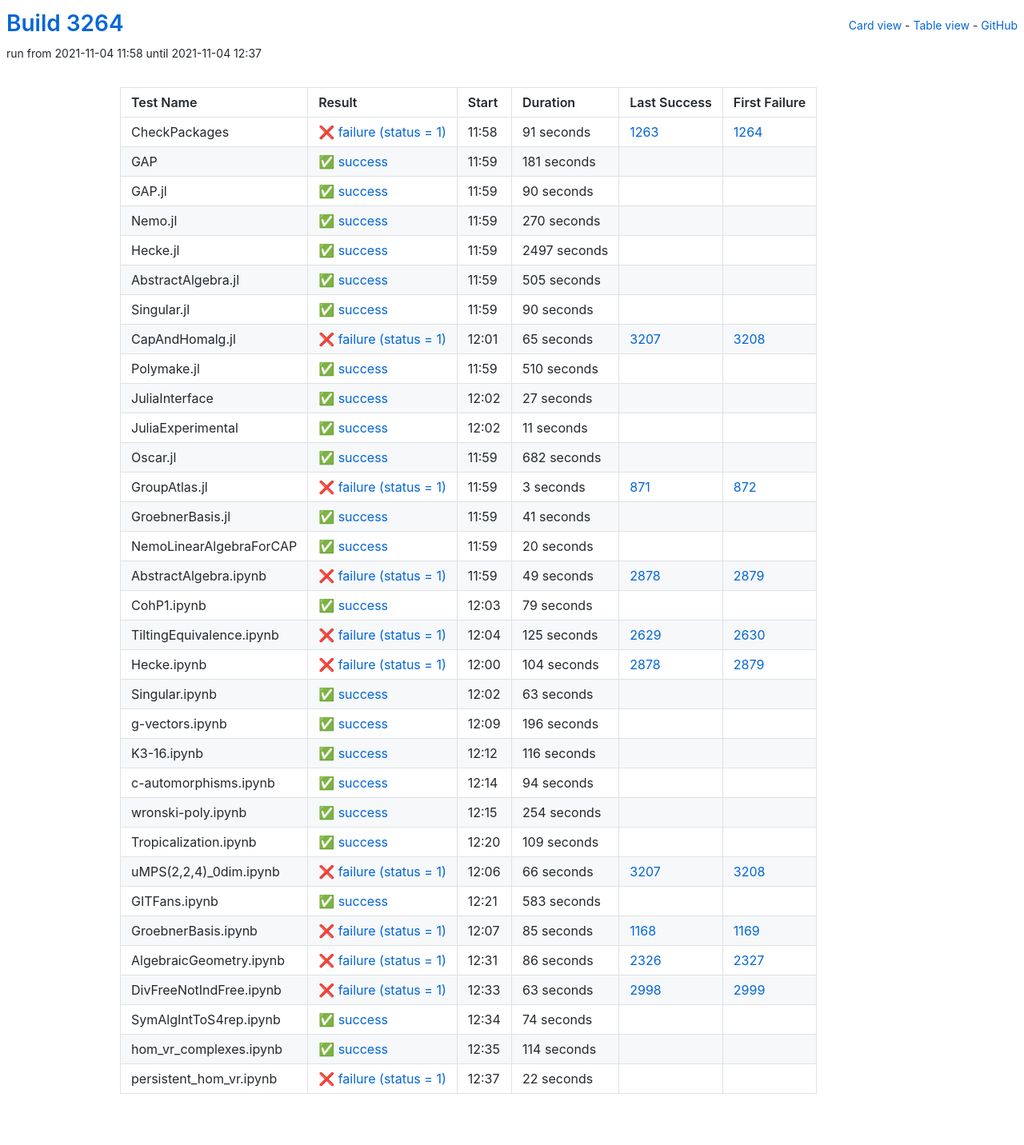
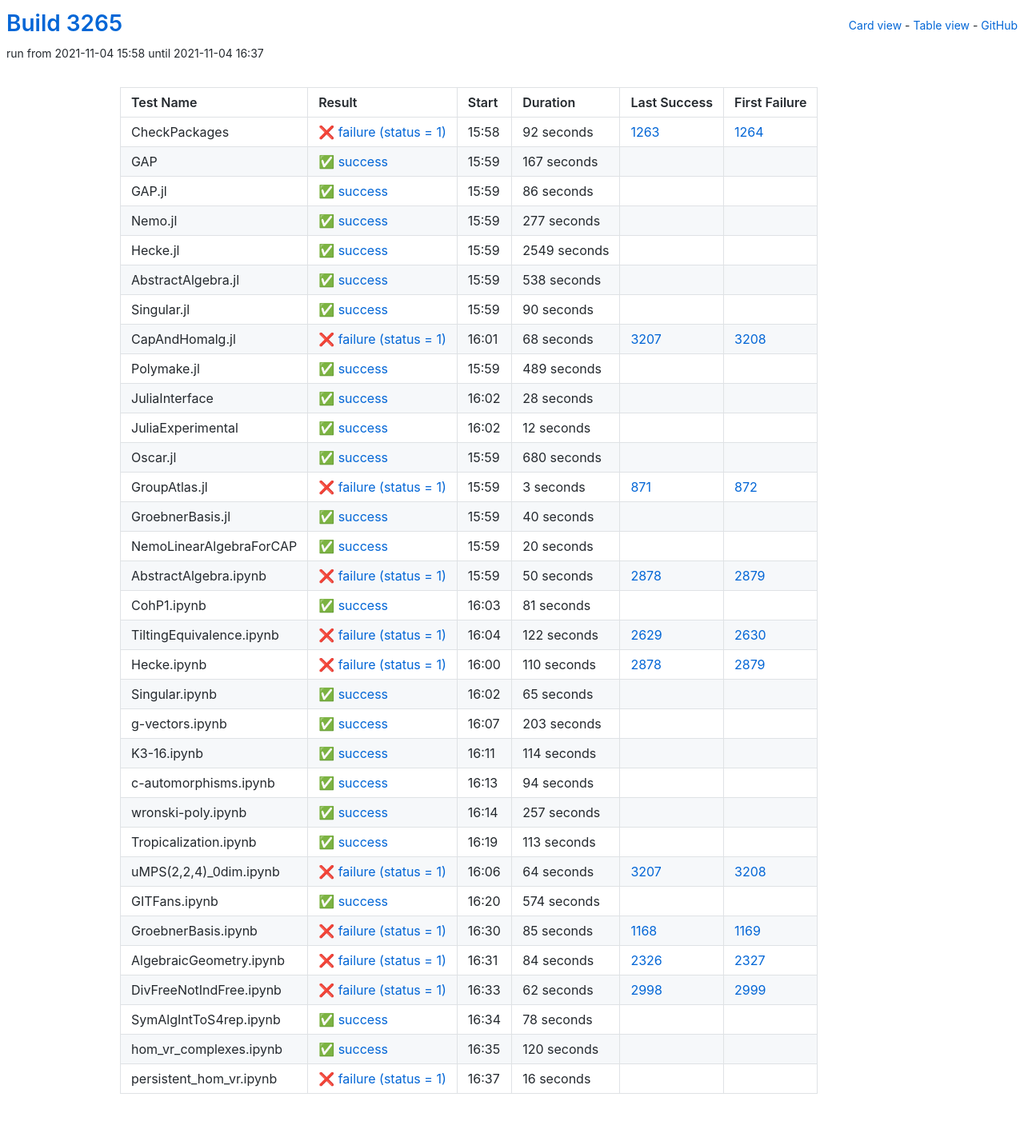
Before and after one commit to oscar-system/oscar-ci-status-stable, a Jekyll site: the page built from table.html, in a window 1280 px wide. Shown: the whole page at 80% size. Built offline with Jekyll 4.4.1, drawn with Linux system fonts in a browser that asks for light colours.

Commit message:
Build #3265

```diff
--- a/_data/ci.yml
+++ b/_data/ci.yml
@@ -1,6 +1,6 @@
 ---
-build: 3264
-build_url: https://oscarci.mathematik.uni-kl.de/job/oscar-stable/3264/
+build: 3265
+build_url: https://oscarci.mathematik.uni-kl.de/job/oscar-stable/3265/
 job: oscar-stable
 organization: oscar-system
 repo: oscar-ci-status-stable
@@ -8,80 +8,80 @@ repourl: https://github.com/oscar-system/oscar-ci-status-stable
 tests:
 - name: CheckPackages
   id: checkpackages
-  log: https://oscarci.mathematik.uni-kl.de/job/oscar-stable/3264/artifact/logs/build-3264/CheckPackages.log
-  start: 2021-11-04 11:58
+  log: https://oscarci.mathematik.uni-kl.de/job/oscar-stable/3265/artifact/logs/build-3265/CheckPackages.log
+  start: 2021-11-04 15:58
   success: false
   exitcode: 1
   status: failure
-  duration: 91
+  duration: 92
   last_success: 1263
   last_success_url: https://oscarci.mathematik.uni-kl.de/job/oscar-stable/1263/
   first_failure: 1264
   first_failure_url: https://oscarci.mathematik.uni-kl.de/job/oscar-stable/1264/
 - name: GAP
   id: gap
-  log: https://oscarci.mathematik.uni-kl.de/job/oscar-stable/3264/artifact/logs/build-3264/GAP.log
-  start: 2021-11-04 11:59
+  log: https://oscarci.mathematik.uni-kl.de/job/oscar-stable/3265/artifact/logs/build-3265/GAP.log
+  start: 2021-11-04 15:59
   success: true
   exitcode: 0
   status: success
-  duration: 181
+  duration: 167
   last_success: false
   last_success_url:
   first_failure: false
   first_failure_url:
 - name: GAP.jl
   id: gap-jl
-  log: https://oscarci.mathematik.uni-kl.de/job/oscar-stable/3264/artifact/logs/build-3264/GAP.jl.log
-  start: 2021-11-04 11:59
+  log: https://oscarci.mathematik.uni-kl.de/job/oscar-stable/3265/artifact/logs/build-3265/GAP.jl.log
+  start: 2021-11-04 15:59
   success: true
   exitcode: 0
   status: success
-  duration: 90
+  duration: 86
   last_success: false
   last_success_url:
   first_failure: false
   first_failure_url:
 - name: Nemo.jl
   id: nemo-jl
-  log: https://oscarci.mathematik.uni-kl.de/job/oscar-stable/3264/artifact/logs/build-3264/Nemo.jl.log
-  start: 2021-11-04 11:59
+  log: https://oscarci.mathematik.uni-kl.de/job/oscar-stable/3265/artifact/logs/build-3265/Nemo.jl.log
+  start: 2021-11-04 15:59
   success: true
   exitcode: 0
   status: success
-  duration: 270
+  duration: 277
   last_success: false
   last_success_url:
   first_failure: false
   first_failure_url:
 - name: Hecke.jl
   id: hecke-jl
-  log: https://oscarci.mathematik.uni-kl.de/job/oscar-stable/3264/artifact/logs/build-3264/Hecke.jl.log
-  start: 2021-11-04 11:59
+  log: https://oscarci.mathematik.uni-kl.de/job/oscar-stable/3265/artifact/logs/build-3265/Hecke.jl.log
+  start: 2021-11-04 15:59
   success: true
   exitcode: 0
   status: success
-  duration: 2497
+  duration: 2549
   last_success: false
   last_success_url:
   first_failure: false
   first_failure_url:
 - name: AbstractAlgebra.jl
   id: abstractalgebra-jl
-  log: https://oscarci.mathematik.uni-kl.de/job/oscar-stable/3264/artifact/logs/build-3264/AbstractAlgebra.jl.log
-  start: 2021-11-04 11:59
+  log: https://oscarci.mathematik.uni-kl.de/job/oscar-stable/3265/artifact/logs/build-3265/AbstractAlgebra.jl.log
+  start: 2021-11-04 15:59
   success: true
   exitcode: 0
   status: success
-  duration: 505
+  duration: 538
   last_success: false
   last_success_url:
   first_failure: false
   first_failure_url:
 - name: Singular.jl
   id: singular-jl
-  log: https://oscarci.mathematik.uni-kl.de/job/oscar-stable/3264/artifact/logs/build-3264/Singular.jl.log
-  start: 2021-11-04 11:59
+  log: https://oscarci.mathematik.uni-kl.de/job/oscar-stable/3265/artifact/logs/build-3265/Singular.jl.log
+  start: 2021-11-04 15:59
   success: true
   exitcode: 0
   status: success
@@ -92,68 +92,68 @@ tests:
   first_failure_url:
 - name: CapAndHomalg.jl
   id: capandhomalg-jl
-  log: https://oscarci.mathematik.uni-kl.de/job/oscar-stable/3264/artifact/logs/build-3264/CapAndHomalg.jl.log
-  start: 2021-11-04 12:01
+  log: https://oscarci.mathematik.uni-kl.de/job/oscar-stable/3265/artifact/logs/build-3265/CapAndHomalg.jl.log
+  start: 2021-11-04 16:01
   success: false
   exitcode: 1
   status: failure
-  duration: 65
+  duration: 68
   last_success: 3207
   last_success_url: https://oscarci.mathematik.uni-kl.de/job/oscar-stable/3207/
   first_failure: 3208
   first_failure_url: https://oscarci.mathematik.uni-kl.de/job/oscar-stable/3208/
 - name: Polymake.jl
   id: polymake-jl
-  log: https://oscarci.mathematik.uni-kl.de/job/oscar-stable/3264/artifact/logs/build-3264/Polymake.jl.log
-  start: 2021-11-04 11:59
+  log: https://oscarci.mathematik.uni-kl.de/job/oscar-stable/3265/artifact/logs/build-3265/Polymake.jl.log
+  start: 2021-11-04 15:59
   success: true
   exitcode: 0
   status: success
-  duration: 510
+  duration: 489
   last_success: false
   last_success_url:
   first_failure: false
   first_failure_url:
 - name: JuliaInterface
   id: juliainterface
-  log: https://oscarci.mathematik.uni-kl.de/job/oscar-stable/3264/artifact/logs/build-3264/JuliaInterface.log
-  start: 2021-11-04 12:02
+  log: https://oscarci.mathematik.uni-kl.de/job/oscar-stable/3265/artifact/logs/build-3265/JuliaInterface.log
+  start: 2021-11-04 16:02
   success: true
   exitcode: 0
   status: success
-  duration: 27
+  duration: 28
   last_success: false
   last_success_url:
   first_failure: false
   first_failure_url:
 - name: JuliaExperimental
   id: juliaexperimental
-  log: https://oscarci.mathematik.uni-kl.de/job/oscar-stable/3264/artifact/logs/build-3264/JuliaExperimental.log
-  start: 2021-11-04 12:02
+  log: https://oscarci.mathematik.uni-kl.de/job/oscar-stable/3265/artifact/logs/build-3265/JuliaExperimental.log
+  start: 2021-11-04 16:02
   success: true
   exitcode: 0
   status: success
-  duration: 11
+  duration: 12
   last_success: false
   last_success_url:
   first_failure: false
   first_failure_url:
 - name: Oscar.jl
   id: oscar-jl
-  log: https://oscarci.mathematik.uni-kl.de/job/oscar-stable/3264/artifact/logs/build-3264/Oscar.jl.log
-  start: 2021-11-04 11:59
+  log: https://oscarci.mathematik.uni-kl.de/job/oscar-stable/3265/artifact/logs/build-3265/Oscar.jl.log
+  start: 2021-11-04 15:59
   success: true
   exitcode: 0
   status: success
-  duration: 682
+  duration: 680
   last_success: false
   last_success_url:
   first_failure: false
   first_failure_url:
 - name: GroupAtlas.jl
   id: groupatlas-jl
-  log: https://oscarci.mathematik.uni-kl.de/job/oscar-stable/3264/artifact/logs/build-3264/GroupAtlas.jl.log
-  start: 2021-11-04 11:59
+  log: https://oscarci.mathematik.uni-kl.de/job/oscar-stable/3265/artifact/logs/build-3265/GroupAtlas.jl.log
+  start: 2021-11-04 15:59
   success: false
   exitcode: 1
   status: failure
@@ -164,20 +164,20 @@ tests:
   first_failure_url: https://oscarci.mathematik.uni-kl.de/job/oscar-stable/872/
 - name: GroebnerBasis.jl
   id: groebnerbasis-jl
-  log: https://oscarci.mathematik.uni-kl.de/job/oscar-stable/3264/artifact/logs/build-3264/GroebnerBasis.jl.log
-  start: 2021-11-04 11:59
+  log: https://oscarci.mathematik.uni-kl.de/job/oscar-stable/3265/artifact/logs/build-3265/GroebnerBasis.jl.log
+  start: 2021-11-04 15:59
   success: true
   exitcode: 0
   status: success
-  duration: 41
+  duration: 40
   last_success: false
   last_success_url:
   first_failure: false
   first_failure_url:
 - name: NemoLinearAlgebraForCAP
   id: nemolinearalgebraforcap
-  log: https://oscarci.mathematik.uni-kl.de/job/oscar-stable/3264/artifact/logs/build-3264/NemoLinearAlgebraForCAP.log
-  start: 2021-11-04 11:59
+  log: https://oscarci.mathematik.uni-kl.de/job/oscar-stable/3265/artifact/logs/build-3265/NemoLinearAlgebraForCAP.log
+  start: 2021-11-04 15:59
   success: true
   exitcode: 0
   status: success
@@ -188,92 +188,92 @@ tests:
   first_failure_url:
 - name: AbstractAlgebra.ipynb
   id: abstractalgebra-ipynb
-  log: https://oscarci.mathematik.uni-kl.de/job/oscar-stable/3264/artifact/logs/build-3264/AbstractAlgebra.ipynb.log
-  start: 2021-11-04 11:59
+  log: https://oscarci.mathematik.uni-kl.de/job/oscar-stable/3265/artifact/logs/build-3265/AbstractAlgebra.ipynb.log
+  start: 2021-11-04 15:59
   success: false
   exitcode: 1
   status: failure
-  duration: 49
+  duration: 50
   last_success: 2878
   last_success_url: https://oscarci.mathematik.uni-kl.de/job/oscar-stable/2878/
   first_failure: 2879
   first_failure_url: https://oscarci.mathematik.uni-kl.de/job/oscar-stable/2879/
 - name: CohP1.ipynb
   id: cohp1-ipynb
-  log: https://oscarci.mathematik.uni-kl.de/job/oscar-stable/3264/artifact/logs/build-3264/CohP1.ipynb.log
-  start: 2021-11-04 12:03
+  log: https://oscarci.mathematik.uni-kl.de/job/oscar-stable/3265/artifact/logs/build-3265/CohP1.ipynb.log
+  start: 2021-11-04 16:03
   success: true
   exitcode: 0
   status: success
-  duration: 79
+  duration: 81
   last_success: false
   last_success_url:
   first_failure: false
   first_failure_url:
 - name: TiltingEquivalence.ipynb
   id: tiltingequivalence-ipynb
-  log: https://oscarci.mathematik.uni-kl.de/job/oscar-stable/3264/artifact/logs/build-3264/TiltingEquivalence.ipynb.log
-  start: 2021-11-04 12:04
+  log: https://oscarci.mathematik.uni-kl.de/job/oscar-stable/3265/artifact/logs/build-3265/TiltingEquivalence.ipynb.log
+  start: 2021-11-04 16:04
   success: false
   exitcode: 1
   status: failure
-  duration: 125
+  duration: 122
   last_success: 2629
   last_success_url: https://oscarci.mathematik.uni-kl.de/job/oscar-stable/2629/
   first_failure: 2630
   first_failure_url: https://oscarci.mathematik.uni-kl.de/job/oscar-stable/2630/
 - name: Hecke.ipynb
   id: hecke-ipynb
-  log: https://oscarci.mathematik.uni-kl.de/job/oscar-stable/3264/artifact/logs/build-3264/Hecke.ipynb.log
-  start: 2021-11-04 12:00
+  log: https://oscarci.mathematik.uni-kl.de/job/oscar-stable/3265/artifact/logs/build-3265/Hecke.ipynb.log
+  start: 2021-11-04 16:00
   success: false
   exitcode: 1
   status: failure
-  duration: 104
+  duration: 110
   last_success: 2878
   last_success_url: https://oscarci.mathematik.uni-kl.de/job/oscar-stable/2878/
   first_failure: 2879
   first_failure_url: https://oscarci.mathematik.uni-kl.de/job/oscar-stable/2879/
 - name: Singular.ipynb
   id: singular-ipynb
-  log: https://oscarci.mathematik.uni-kl.de/job/oscar-stable/3264/artifact/logs/build-3264/Singular.ipynb.log
-  start: 2021-11-04 12:02
+  log: https://oscarci.mathematik.uni-kl.de/job/oscar-stable/3265/artifact/logs/build-3265/Singular.ipynb.log
+  start: 2021-11-04 16:02
   success: true
   exitcode: 0
   status: success
-  duration: 63
+  duration: 65
   last_success: false
   last_success_url:
   first_failure: false
   first_failure_url:
 - name: g-vectors.ipynb
   id: g-vectors-ipynb
-  log: https://oscarci.mathematik.uni-kl.de/job/oscar-stable/3264/artifact/logs/build-3264/g-vectors.ipynb.log
-  start: 2021-11-04 12:09
+  log: https://oscarci.mathematik.uni-kl.de/job/oscar-stable/3265/artifact/logs/build-3265/g-vectors.ipynb.log
+  start: 2021-11-04 16:07
   success: true
   exitcode: 0
   status: success
-  duration: 196
+  duration: 203
   last_success: false
   last_success_url:
   first_failure: false
   first_failure_url:
 - name: K3-16.ipynb
   id: k3-16-ipynb
-  log: https://oscarci.mathematik.uni-kl.de/job/oscar-stable/3264/artifact/logs/build-3264/K3-16.ipynb.log
-  start: 2021-11-04 12:12
+  log: https://oscarci.mathematik.uni-kl.de/job/oscar-stable/3265/artifact/logs/build-3265/K3-16.ipynb.log
+  start: 2021-11-04 16:11
   success: true
   exitcode: 0
   status: success
-  duration: 116
+  duration: 114
   last_success: false
   last_success_url:
   first_failure: false
   first_failure_url:
 - name: c-automorphisms.ipynb
   id: c-automorphisms-ipynb
-  log: https://oscarci.mathematik.uni-kl.de/job/oscar-stable/3264/artifact/logs/build-3264/c-automorphisms.ipynb.log
-  start: 2021-11-04 12:14
+  log: https://oscarci.mathematik.uni-kl.de/job/oscar-stable/3265/artifact/logs/build-3265/c-automorphisms.ipynb.log
+  start: 2021-11-04 16:13
   success: true
   exitcode: 0
   status: success
@@ -284,56 +284,56 @@ tests:
   first_failure_url:
 - name: wronski-poly.ipynb
   id: wronski-poly-ipynb
-  log: https://oscarci.mathematik.uni-kl.de/job/oscar-stable/3264/artifact/logs/build-3264/wronski-poly.ipynb.log
-  start: 2021-11-04 12:15
+  log: https://oscarci.mathematik.uni-kl.de/job/oscar-stable/3265/artifact/logs/build-3265/wronski-poly.ipynb.log
+  start: 2021-11-04 16:14
   success: true
   exitcode: 0
   status: success
-  duration: 254
+  duration: 257
   last_success: false
   last_success_url:
   first_failure: false
   first_failure_url:
 - name: Tropicalization.ipynb
   id: tropicalization-ipynb
-  log: https://oscarci.mathematik.uni-kl.de/job/oscar-stable/3264/artifact/logs/build-3264/Tropicalization.ipynb.log
-  start: 2021-11-04 12:20
+  log: https://oscarci.mathematik.uni-kl.de/job/oscar-stable/3265/artifact/logs/build-3265/Tropicalization.ipynb.log
+  start: 2021-11-04 16:19
   success: true
   exitcode: 0
   status: success
-  duration: 109
+  duration: 113
   last_success: false
   last_success_url:
   first_failure: false
   first_failure_url:
 - name: uMPS(2,2,4)_0dim.ipynb
   id: umps-2-2-4-0dim-ipynb
-  log: https://oscarci.mathematik.uni-kl.de/job/oscar-stable/3264/artifact/logs/build-3264/uMPS-2-2-4-_0dim.ipynb.log
-  start: 2021-11-04 12:06
+  log: https://oscarci.mathematik.uni-kl.de/job/oscar-stable/3265/artifact/logs/build-3265/uMPS-2-2-4-_0dim.ipynb.log
+  start: 2021-11-04 16:06
   success: false
   exitcode: 1
   status: failure
-  duration: 66
+  duration: 64
   last_success: 3207
   last_success_url: https://oscarci.mathematik.uni-kl.de/job/oscar-stable/3207/
   first_failure: 3208
   first_failure_url: https://oscarci.mathematik.uni-kl.de/job/oscar-stable/3208/
 - name: GITFans.ipynb
   id: gitfans-ipynb
-  log: https://oscarci.mathematik.uni-kl.de/job/oscar-stable/3264/artifact/logs/build-3264/GITFans.ipynb.log
-  start: 2021-11-04 12:21
+  log: https://oscarci.mathematik.uni-kl.de/job/oscar-stable/3265/artifact/logs/build-3265/GITFans.ipynb.log
+  start: 2021-11-04 16:20
   success: true
   exitcode: 0
   status: success
-  duration: 583
+  duration: 574
   last_success: false
   last_success_url:
   first_failure: false
   first_failure_url:
 - name: GroebnerBasis.ipynb
   id: groebnerbasis-ipynb
-  log: https://oscarci.mathematik.uni-kl.de/job/oscar-stable/3264/artifact/logs/build-3264/GroebnerBasis.ipynb.log
-  start: 2021-11-04 12:07
+  log: https://oscarci.mathematik.uni-kl.de/job/oscar-stable/3265/artifact/logs/build-3265/GroebnerBasis.ipynb.log
+  start: 2021-11-04 16:30
   success: false
   exitcode: 1
   status: failure
@@ -344,60 +344,60 @@ tests:
   first_failure_url: https://oscarci.mathematik.uni-kl.de/job/oscar-stable/1169/
 - name: AlgebraicGeometry.ipynb
   id: algebraicgeometry-ipynb
-  log: https://oscarci.mathematik.uni-kl.de/job/oscar-stable/3264/artifact/logs/build-3264/AlgebraicGeometry.ipynb.log
-  start: 2021-11-04 12:31
+  log: https://oscarci.mathematik.uni-kl.de/job/oscar-stable/3265/artifact/logs/build-3265/AlgebraicGeometry.ipynb.log
+  start: 2021-11-04 16:31
   success: false
   exitcode: 1
   status: failure
-  duration: 86
+  duration: 84
   last_success: 2326
   last_success_url: https://oscarci.mathematik.uni-kl.de/job/oscar-stable/2326/
   first_failure: 2327
   first_failure_url: https://oscarci.mathematik.uni-kl.de/job/oscar-stable/2327/
 - name: DivFreeNotIndFree.ipynb
   id: divfreenotindfree-ipynb
-  log: https://oscarci.mathematik.uni-kl.de/job/oscar-stable/3264/artifact/logs/build-3264/DivFreeNotIndFree.ipynb.log
-  start: 2021-11-04 12:33
+  log: https://oscarci.mathematik.uni-kl.de/job/oscar-stable/3265/artifact/logs/build-3265/DivFreeNotIndFree.ipynb.log
+  start: 2021-11-04 16:33
   success: false
   exitcode: 1
   status: failure
-  duration: 63
+  duration: 62
   last_success: 2998
   last_success_url: https://oscarci.mathematik.uni-kl.de/job/oscar-stable/2998/
   first_failure: 2999
   first_failure_url: https://oscarci.mathematik.uni-kl.de/job/oscar-stable/2999/
 - name: SymAlgIntToS4rep.ipynb
   id: symalginttos4rep-ipynb
-  log: https://oscarci.mathematik.uni-kl.de/job/oscar-stable/3264/artifact/logs/build-3264/SymAlgIntToS4rep.ipynb.log
-  start: 2021-11-04 12:34
+  log: https://oscarci.mathematik.uni-kl.de/job/oscar-stable/3265/artifact/logs/build-3265/SymAlgIntToS4rep.ipynb.log
+  start: 2021-11-04 16:34
   success: true
   exitcode: 0
   status: success
-  duration: 74
+  duration: 78
   last_success: false
   last_success_url:
   first_failure: false
   first_failure_url:
 - name: hom_vr_complexes.ipynb
   id: hom-vr-complexes-ipynb
-  log: https://oscarci.mathematik.uni-kl.de/job/oscar-stable/3264/artifact/logs/build-3264/hom_vr_complexes.ipynb.log
-  start: 2021-11-04 12:35
+  log: https://oscarci.mathematik.uni-kl.de/job/oscar-stable/3265/artifact/logs/build-3265/hom_vr_complexes.ipynb.log
+  start: 2021-11-04 16:35
   success: true
   exitcode: 0
   status: success
-  duration: 114
+  duration: 120
   last_success: false
   last_success_url:
   first_failure: false
   first_failure_url:
 - name: persistent_hom_vr.ipynb
   id: persistent-hom-vr-ipynb
-  log: https://oscarci.mathematik.uni-kl.de/job/oscar-stable/3264/artifact/logs/build-3264/persistent_hom_vr.ipynb.log
-  start: 2021-11-04 12:37
+  log: https://oscarci.mathematik.uni-kl.de/job/oscar-stable/3265/artifact/logs/build-3265/persistent_hom_vr.ipynb.log
+  start: 2021-11-04 16:37
   success: false
   exitcode: 1
   status: failure
-  duration: 22
+  duration: 16
   last_success: false
   last_success_url:
   first_failure: false
```
Also changed, not shown: README.md.
